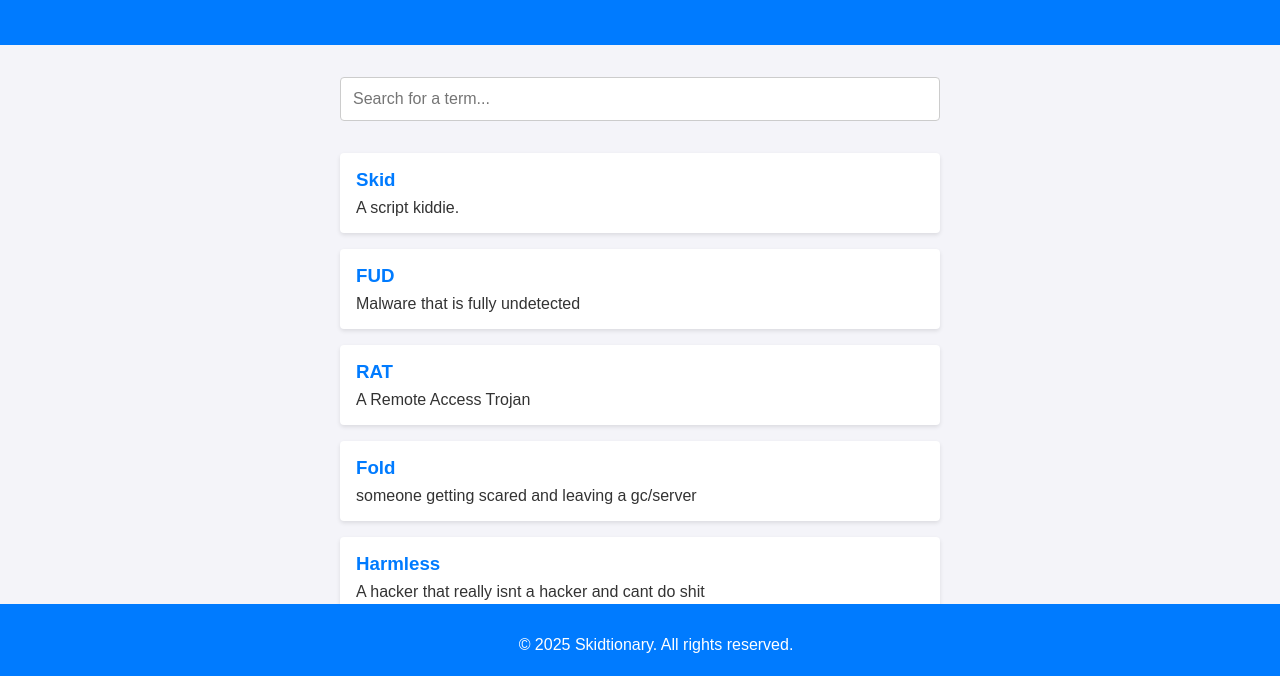
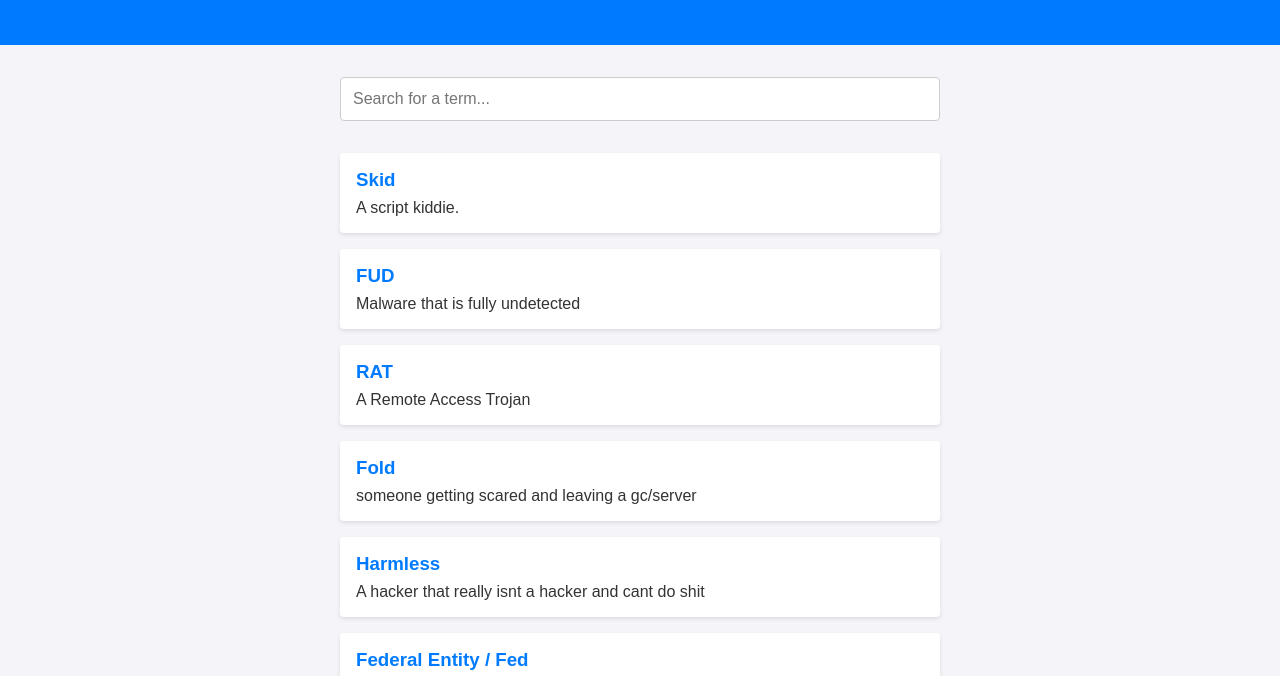
Before and after one commit to 8k1206/skidtionary, a plain HTML site: page index.html in a window 1280 px wide. Shown: the part 114-790 px from the top of the page. Drawn offline with Linux system fonts and the light colour scheme.

Commit message:
Update index.html

```diff
--- a/index.html
+++ b/index.html
@@ -113,9 +113,6 @@
         <input type="text" id="search-bar" placeholder="Search for a term..." oninput="searchTerms()">
     </div>
     <div id="results"></div>
-    <footer>
-        <p>&copy; 2025 Skidtionary. All rights reserved.</p>
-    </footer>
 
     <script>
         // Dictionary data
```
